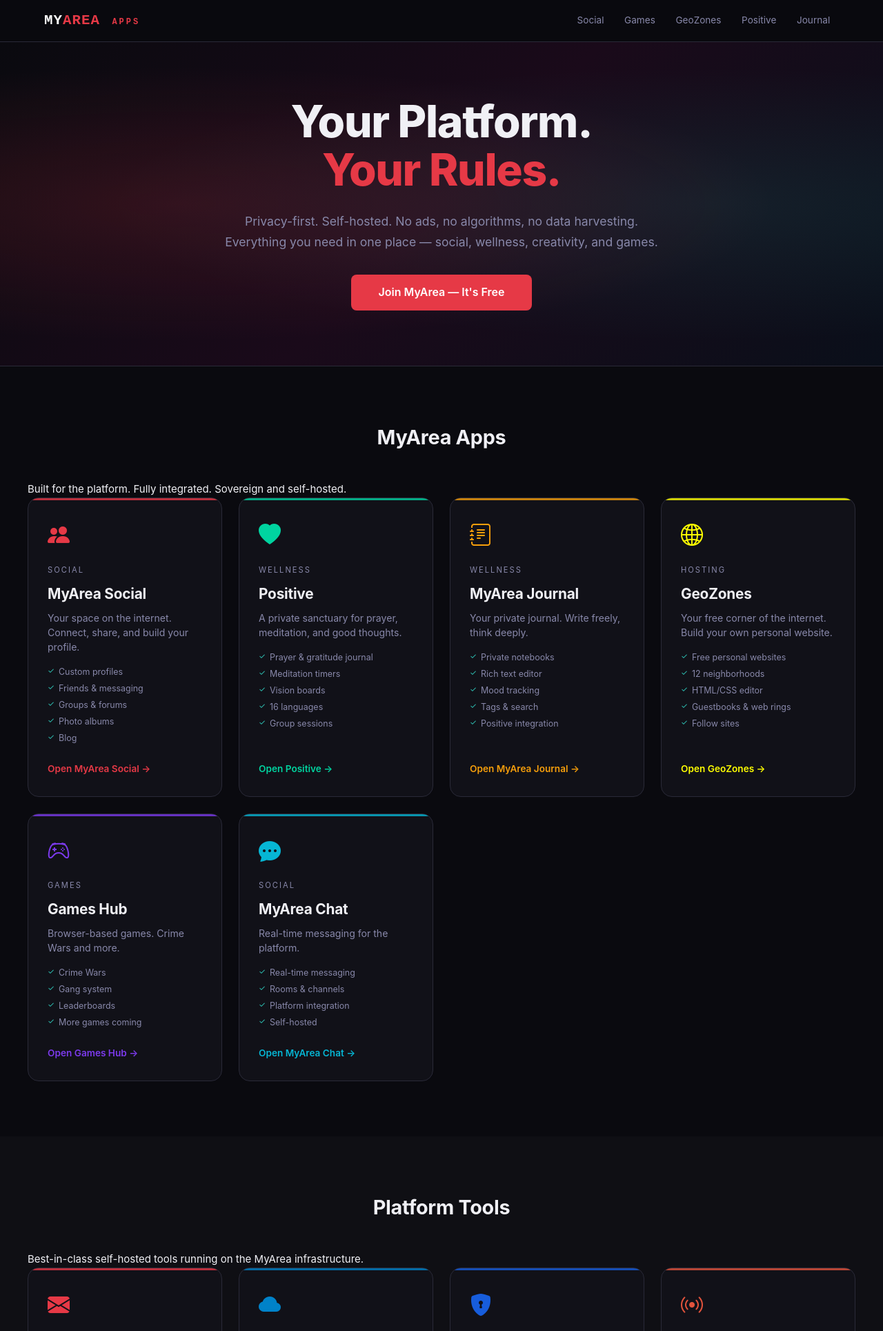
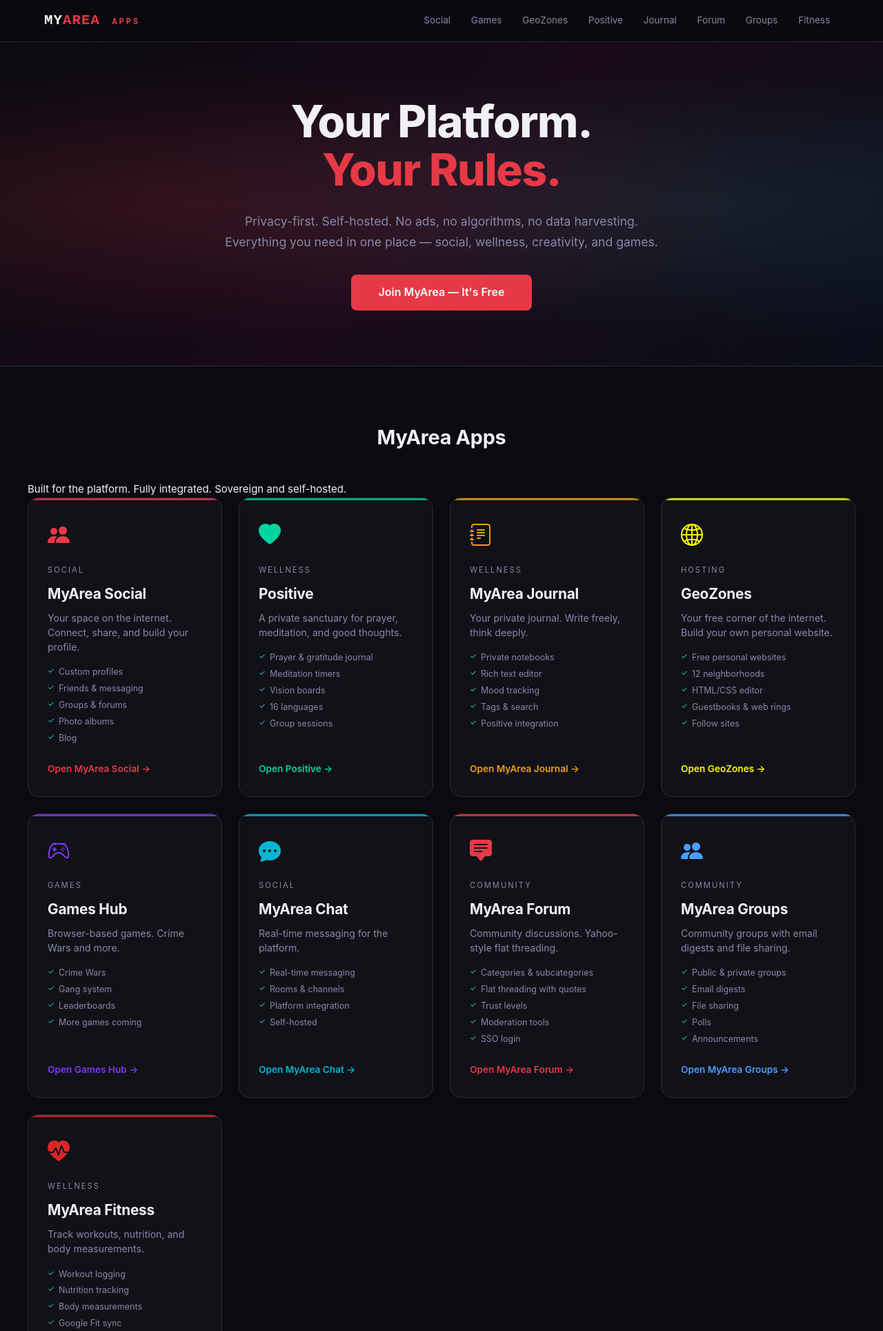
Before and after one commit to TemperalTemplar/myarea-apps, a Flask app: page / in a window 1280 px wide. Shown: the top 1929 px of the page at 69% size. Run offline with Flask 3, Linux system fonts and the light colour scheme; data that the repository does not hold is empty.

Commit message:
Add Forum, Groups, Fitness — remove Wger

```diff
--- a/app/__init__.py
+++ b/app/__init__.py
@@ -15,12 +15,14 @@ APPS = [
     {"id":"geozones","name":"GeoZones","tagline":"Your free corner of the internet. Build your own personal website.","url":"https://geozones.wrds361.com","icon":"bi-globe2","color":"#ffff00","category":"Hosting","native":True,"description":"GeoCities-style personal web hosting. Pick a neighborhood, build your site with our HTML editor.","features":["Free personal websites","12 neighborhoods","HTML/CSS editor","Guestbooks & web rings","Follow sites"]},
     {"id":"games","name":"Games Hub","tagline":"Browser-based games. Crime Wars and more.","url":"https://myareagames.wrds361.com","icon":"bi-controller","color":"#7c3aed","category":"Games","native":True,"description":"The MyArea games arcade. Play Crime Wars, build your criminal empire, join gangs, and fight your way to the top.","features":["Crime Wars","Gang system","Leaderboards","More games coming"]},
     {"id":"chat","name":"MyArea Chat","tagline":"Real-time messaging for the platform.","url":"https://chat.wrds361.com","icon":"bi-chat-dots-fill","color":"#06b6d4","category":"Social","native":True,"description":"Platform-integrated real-time chat. Connect with other MyArea members and stay in sync.","features":["Real-time messaging","Rooms & channels","Platform integration","Self-hosted"]},
-    {"id":"mail","name":"MyArea Mail","tagline":"Your sovereign email. Powered by Mailcow.","url":"https://mail.wrds361.com","icon":"bi-envelope-fill","color":"#e63946","category":"Communication","native":False,"description":"Full-featured self-hosted email. Webmail, calendar, contacts, spam filtering, and multi-domain support. Your email, your server.","features":["Webmail (SOGo)","Spam & virus filtering","Multi-domain","IMAP/SMTP/POP3","Mobile sync"]},
+    {"id":"forum","name":"MyArea Forum","tagline":"Community discussions. Yahoo-style flat threading.","url":"https://forum.wrds361.com","icon":"bi-chat-square-text-fill","color":"#e63946","category":"Community","native":True,"description":"Full-featured forum with categories, threads, replies, likes, trust levels, moderation tools, and BBCode.","features":["Categories & subcategories","Flat threading with quotes","Trust levels","Moderation tools","SSO login"]},
+    {"id":"groups","name":"MyArea Groups","tagline":"Community groups with email digests and file sharing.","url":"https://groups.wrds361.com","icon":"bi-people-fill","color":"#4a9eff","category":"Community","native":True,"description":"Yahoo/Google Groups-style community platform. Create groups, post threads, share files, run polls, and send email digests.","features":["Public & private groups","Email digests","File sharing","Polls","Announcements"]},
+    {"id":"fitness","name":"MyArea Fitness","tagline":"Track workouts, nutrition, and body measurements.","url":"https://fitness.wrds361.com","icon":"bi-heart-pulse-fill","color":"#dc2626","category":"Wellness","native":True,"description":"Full fitness tracker built for MyArea. Log workouts, meals, and measurements. Sync with Google Fit or import from Samsung Health.","features":["Workout logging","Nutrition tracking","Body measurements","Google Fit sync","Samsung Health import"]},
+    {"id":"mail","name":"MyArea Mail","tagline":"Your sovereign email. Powered by Mailcow.","url":"https://mail.wrds361.com","icon":"bi-envelope-fill","color":"#e63946","category":"Communication","native":False,"description":"Full-featured self-hosted email. Webmail, calendar, contacts, spam filtering, and multi-domain support.","features":["Webmail (SOGo)","Spam & virus filtering","Multi-domain","IMAP/SMTP/POP3","Mobile sync"]},
     {"id":"nextcloud","name":"Nextcloud","tagline":"Your self-hosted cloud. Files, calendar, and more.","url":"https://cloud.wrds361.com","icon":"bi-cloud-fill","color":"#0082c9","category":"Tools","native":False,"description":"Self-hosted file storage, sync, and sharing. Calendar, contacts, and hundreds of apps.","features":["File sync & share","Calendar & contacts","Office documents","Mobile apps"]},
     {"id":"vaultwarden","name":"Vaultwarden","tagline":"Password manager. Keep your credentials safe.","url":"https://vault.wrds361.com","icon":"bi-shield-lock-fill","color":"#175DDC","category":"Tools","native":False,"description":"Self-hosted Bitwarden-compatible password manager. Store, sync, and autofill passwords.","features":["Password vault","Browser extension","Mobile apps","Secure sharing"]},
     {"id":"azuracast","name":"AzuraCast","tagline":"Self-hosted internet radio station.","url":"https://radio.wrds361.com","icon":"bi-broadcast","color":"#e2533c","category":"Media","native":False,"description":"Run your own internet radio station. Manage music libraries, schedule playlists, stream live.","features":["Live streaming","Music scheduler","Listener stats","Multiple stations"]},
     {"id":"webtrees","name":"Webtrees","tagline":"Family history and genealogy.","url":"https://family.wrds361.com","icon":"bi-diagram-3-fill","color":"#16a34a","category":"Tools","native":False,"description":"Self-hosted genealogy and family tree software. Build your family history, upload documents and photos.","features":["Family trees","GEDCOM import/export","Photo albums","Research tools"]},
-    {"id":"wger","name":"Wger","tagline":"Workout manager and fitness tracker.","url":"https://fitness.wrds361.com","icon":"bi-heart-pulse-fill","color":"#dc2626","category":"Wellness","native":False,"description":"Track workouts, nutrition, and body measurements. Build custom routines and log progress.","features":["Workout routines","Exercise library","Nutrition tracking","Progress charts"]},
     {"id":"openwebui","name":"Open WebUI","tagline":"AI assistant interface.","url":"https://ai.wrds361.com","icon":"bi-robot","color":"#8b5cf6","category":"Tools","native":False,"description":"Self-hosted interface for local and remote AI models. Keep your conversations private.","features":["Multiple AI models","Chat history","Self-hosted","Private conversations"]},
 ]
 
--- a/app/static/launcher.js
+++ b/app/static/launcher.js
@@ -8,6 +8,10 @@
     {name:'GeoZones',  url:'https://geozones.wrds361.com',     color:'#cccc00', icon:'M12 2a10 10 0 1 0 0 20 10 10 0 0 0 0-20z M2 12h20 M12 2a15.3 15.3 0 0 1 4 10 15.3 15.3 0 0 1-4 10 15.3 15.3 0 0 1-4-10 15.3 15.3 0 0 1 4-10z'},
     {name:'Games',     url:'https://myareagames.wrds361.com',  color:'#7c3aed', icon:'M2 6h20v12a2 2 0 0 1-2 2H4a2 2 0 0 1-2-2V6z M12 12h.01 M7 12h.01 M17 12h.01'},
     {name:'Chat',      url:'https://chat.wrds361.com',         color:'#06b6d4', icon:'M21 15a2 2 0 0 1-2 2H7l-4 4V5a2 2 0 0 1 2-2h14a2 2 0 0 1 2 2z'},
+    {name:'Forum',     url:'https://forum.wrds361.com',      color:'#e03030', icon:'M21 15a2 2 0 0 1-2 2H7l-4 4V5a2 2 0 0 1 2-2h14a2 2 0 0 1 2 2z M8 10h8 M8 14h5'},
+    {name:'Forum',   url:'https://forum.wrds361.com',   color:'#e63946', icon:'M21 15a2 2 0 0 1-2 2H7l-4 4V5a2 2 0 0 1 2-2h14a2 2 0 0 1 2 2z M8 10h8 M8 14h5'},
+    {name:'Groups',  url:'https://groups.wrds361.com',  color:'#4a9eff', icon:'M17 21v-2a4 4 0 0 0-4-4H5a4 4 0 0 0-4 4v2 M9 7a4 4 0 1 0 8 0 4 4 0 0 0-8 0 M23 21v-2a4 4 0 0 0-3-3.87 M16 3.13a4 4 0 0 1 0 7.75'},
+    {name:'Fitness', url:'https://fitness.wrds361.com', color:'#dc2626', icon:'M22 12h-4l-3 9L9 3l-3 9H2'},
   ];
 
   var TOOLS = [
--- a/app/templates/index.html
+++ b/app/templates/index.html
@@ -18,6 +18,9 @@
       <a href="https://geozones.wrds361.com" class="apps-nav-link">GeoZones</a>
       <a href="https://positive.wrds361.com" class="apps-nav-link">Positive</a>
       <a href="https://journal.wrds361.com" class="apps-nav-link">Journal</a>
+      <a href="https://forum.wrds361.com" class="apps-nav-link">Forum</a>
+      <a href="https://groups.wrds361.com" class="apps-nav-link">Groups</a>
+      <a href="https://fitness.wrds361.com" class="apps-nav-link">Fitness</a>
     </div>
   </div>
 </nav>
```
Also changed, not shown: app/static/favicon.ico (added), app/static/myarea_logo.svg (added), 1 other file.
